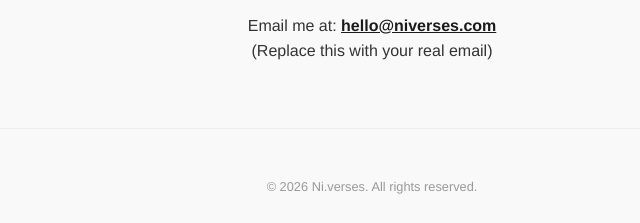
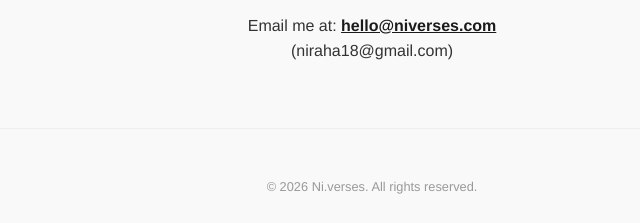
Before and after one commit to Gin-lo/ni.verses-, a plain HTML site: page index.html in a window 1280 px wide. Shown: the part 1608-1831 px from the top of the page, 268-908 px from the left. Drawn offline with Linux system fonts and the light colour scheme.

Commit message:
Update index.html

```diff
--- a/index.html
+++ b/index.html
@@ -45,7 +45,7 @@
     <section id="contact" class="container contact">
         <h2>Let's Work Together</h2>
         <p>Email me at: <a href="mailto:niraha18@gmail.com">hello@niverses.com</a></p>
-        <p>(Replace this with your real email)</p>
+        <p>(niraha18@gmail.com)</p>
     </section>
 
     <footer>
```
